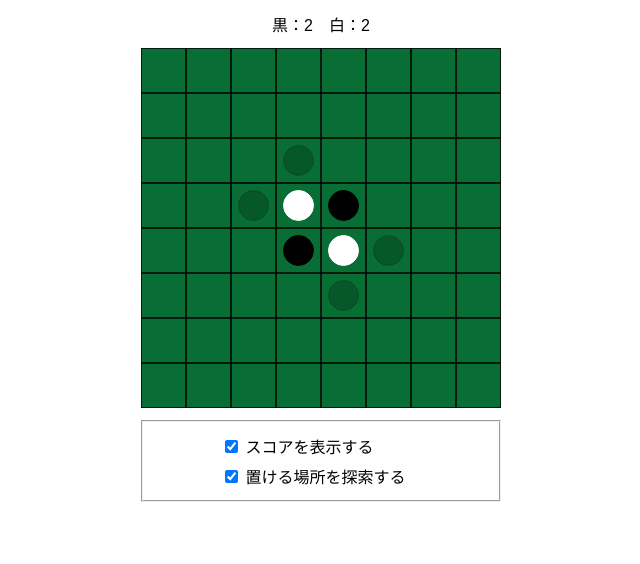
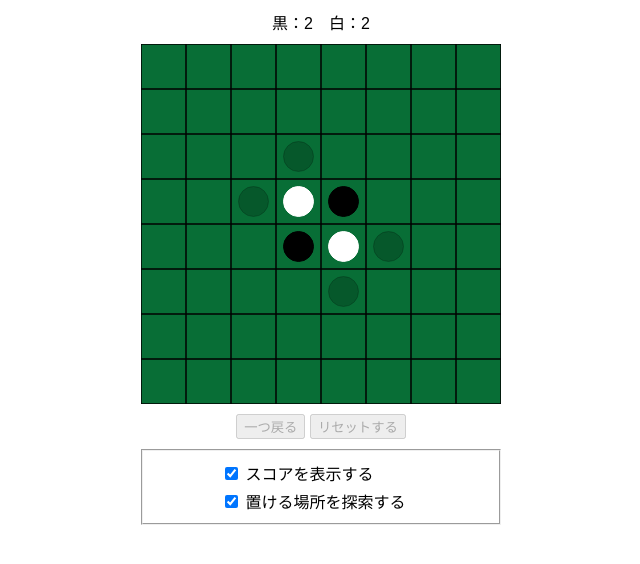
Before and after one commit to Yusuke196/reversi, a plain HTML site: page public/index.html in a window 1280 px wide. Shown: the whole page, without its empty margins (319-959 px from the left). Drawn offline with Linux system fonts and the light colour scheme.

Commit message:
Enabled to undo a move and reset the game

```diff
--- a/public/css/styles.css
+++ b/public/css/styles.css
@@ -3,21 +3,24 @@ body {
 }
 
 .container {
-	margin: 0px auto;
+	margin: 0 auto;
+	text-align: center;
 }
 
 p {
-	margin: 12px auto;
+	margin: 10px auto;
 }
 
 canvas {
 	display: block;
 	background: #086e36;
-	margin: 0 auto 12px;
+	margin: 0 auto 10px;
 }
 
-.score {
-	text-align: center;
+.button-container {
+	/* 内側の要素に合わせて広がってほしいのでinline-blockを設定 */
+	display: inline-block;
+	margin-bottom: 10px;
 }
 
 fieldset {
@@ -25,13 +28,13 @@ fieldset {
 	width: 360px;
 	margin: 0 auto;
 	padding: 0;
+	text-align: left;
 }
 
 fieldset p {
-	display: block;
 	width: 200px;
 }
 
 fieldset br + input {
-	margin-top: 12px;
+	margin-top: 10px;
 }
--- a/public/index.html
+++ b/public/index.html
@@ -14,6 +14,11 @@
       Canvas not Supported.
     </canvas>
 
+    <div class="button-container">
+      <button id="undo" disabled>一つ戻る</button>
+      <button id="reset">リセットする</button>
+    </div>
+
     <fieldset>
       <p>
         <input id="show_score" type="checkbox" checked> スコアを表示する
--- a/public/js/main.js
+++ b/public/js/main.js
@@ -3,7 +3,7 @@
 {
   class Reversi {
     constructor() {
-      this.disks = [
+      this.originalDisks = [
         [0, 0, 0,  0,  0, 0, 0, 0],
         [0, 0, 0,  0,  0, 0, 0, 0],
         [0, 0, 0,  0,  0, 0, 0, 0],
@@ -13,20 +13,22 @@
         [0, 0, 0,  0,  0, 0, 0, 0],
         [0, 0, 0,  0,  0, 0, 0, 0],
       ];
+      this.disks = [];
+      this.currentDisks = [];
+      this.recentDisks = [];
+
       this.numCol = 8;
       this.numRow = this.numCol;
       this.squareSize = 45;
       this.boardSize = this.squareSize * this.numCol;
-      this.turn = -1; // 先手は黒
-      this.success = false; // 有効な手を打ったか
-      this.lastMove = {};
+      this.reset = document.getElementById('reset');
 
-      this.init();
-      this.render();
+      this.initCanvas();
+      this.initGame();
       this.addListener();
     }
 
-    init() {
+    initCanvas() {
       this.canvas = document.querySelector('canvas');
       if (typeof this.canvas.getContext === 'undefined') {
         return;
@@ -40,6 +42,19 @@
       this.ctx.scale(dpr, dpr);
       this.canvas.style.width = '360px';
       this.canvas.style.height = '360px';
+    }
+
+    initGame() {
+      // orginalDisksの値をdisksとrecentDisksにコピー
+      this.originalDisks.forEach((array, index) => {
+        this.disks[index] = Array.from(array);
+        this.currentDisks[index] = Array.from(array);
+      });
+      this.lastMove = {};
+      this.beforeLastMove = {};
+
+      this.turn = -1; // 先手は黒
+      this.render();
     }
 
     render() {
@@ -63,7 +78,7 @@
         this.ctx.stroke();
       }
 
-      // 一つ前の手を表示
+      // 一つ前の手を表示（ディスクより下のレイヤーで着色したいので、ここに書く）
       this.showLastMove(this.lastMove.col, this.lastMove.row);
 
       // ディスクの描画
@@ -112,6 +127,19 @@
           alert(msg);
         }, 1);
       }
+
+      // リセットボタンの操作
+      if (this.darkScore + this.lightScore === 4) {
+        this.reset.disabled = true;
+      } else {
+        this.reset.disabled = false;
+      }
+    }
+
+    showLastMove(col, row) {
+      this.ctx.fillStyle = 'rgba(127, 255, 0, 0.2)';
+      this.ctx.fillRect(this.squareSize * col, this.squareSize * row,
+        this.squareSize, this.squareSize);
     }
 
     drawDisk(col, row, color) {
@@ -126,28 +154,28 @@
     }
 
     showScore() {
+      const dark = document.getElementById('dark');
       const light = document.getElementById('light');
-      const dark = document.getElementById('dark');
 
       if (document.getElementById('show_score').checked) {
+        this.darkScore = 0;
         this.lightScore = 0;
-        this.darkScore = 0;
 
         for (let row = 0; row < this.numRow; row++) {
           for (let col = 0; col < this.numCol; col++) {
-            if (this.disks[row][col] === 1) {
+            if (this.disks[row][col] === -1) {
+              this.darkScore++;
+            } else if (this.disks[row][col] === 1) {
               this.lightScore++;
-            } else if (this.disks[row][col] === -1) {
-              this.darkScore++;
             }
           }
         }
 
+        dark.textContent = this.darkScore;
         light.textContent = this.lightScore;
-        dark.textContent = this.darkScore;
       } else {
+        dark.textContent = '?';
         light.textContent = '?';
-        dark.textContent = '?';
       }
     }
 
@@ -157,7 +185,7 @@
 
       for (let row = 0; row < this.numRow; row++) {
         for (let col = 0; col < this.numCol; col++) {
-          this.success = false;
+          this.success = false; // 有効な手かどうか
 
           if (this.placeDisk(col, row, true)) {
             if (this.turn === 1) {
@@ -178,12 +206,6 @@
       return skip;
     }
 
-    showLastMove(col, row) {
-      this.ctx.fillStyle = 'rgba(127, 255, 0, 0.2)';
-      this.ctx.fillRect(this.squareSize * col, this.squareSize * row,
-        this.squareSize, this.squareSize);
-    }
-
     addListener() {
       this.canvas.addEventListener('click', e => {
         const rect = e.target.getBoundingClientRect();
@@ -193,11 +215,49 @@
         const row = Math.floor(y / this.squareSize);
 
         if (this.placeDisk(col, row)) {
+          // currentDisksの値をrecentDisksに、disksの値をrecentDisksにコピー
+          this.currentDisks.forEach((array, index) => {
+            this.recentDisks[index] = Array.from(array);
+          });
+          this.disks.forEach((array, index) => {
+            this.currentDisks[index] = Array.from(array);
+          });
+
+          if (Object.keys(this.lastMove).length !== 0) {
+            [this.beforeLastMove.col, this.beforeLastMove.row]
+              = [this.lastMove.col, this.lastMove.row]
+          }
+          [this.lastMove.col, this.lastMove.row] = [col, row];
+
           this.turn *= -1;
-          [this.lastMove.col, this.lastMove.row] = [col, row];
           this.render();
+
+          undo.disabled = false;
         }
         this.success = false;
+      });
+
+      const undo = document.getElementById('undo');
+      undo.addEventListener('click', () => {
+        // recentDisksの値をdisksとcurrentDisksにコピー
+        this.recentDisks.forEach((array, index) => {
+          this.disks[index] = Array.from(array);
+          this.currentDisks[index] = Array.from(array);
+        });
+
+        [this.lastMove.col, this.lastMove.row]
+          = [this.beforeLastMove.col, this.beforeLastMove.row]
+
+        this.turn *= -1;
+        this.render();
+        undo.disabled = true;
+      });
+
+      this.reset.addEventListener('click', () => {
+        confirm('ここまでのゲームを破棄して、リセットしますか？');
+        this.initGame();
+
+        undo.disabled = true;
       });
 
       document.getElementById('show_score').addEventListener('change', () => {
@@ -240,8 +300,6 @@
           continue;
         }
 
-        // console.log("A", this.turn, i, targetRow, targetCol, this.disks)
-
         // 相手の色が出る限りターゲットを同じ方向に進め、その途中で盤の外に出た場合は終了
         while (this.disks[targetRow][targetCol] === -this.turn) {
           targetRow += dirs[i].y;
@@ -266,8 +324,6 @@
         if (this.disks[targetRow][targetCol] === 0) {
           continue;
         }
-
-        // console.log("B", this.turn, i, targetRow, targetCol, this.disks)
 
         // ターゲットが自分の石だったら、間にあった石をひっくり返しながら元の位置まで戻る
         if (this.disks[targetRow][targetCol] === this.turn) {
@@ -294,3 +350,5 @@
 
   new Reversi();
 }
+
+// Coded by Yusuke196
```
